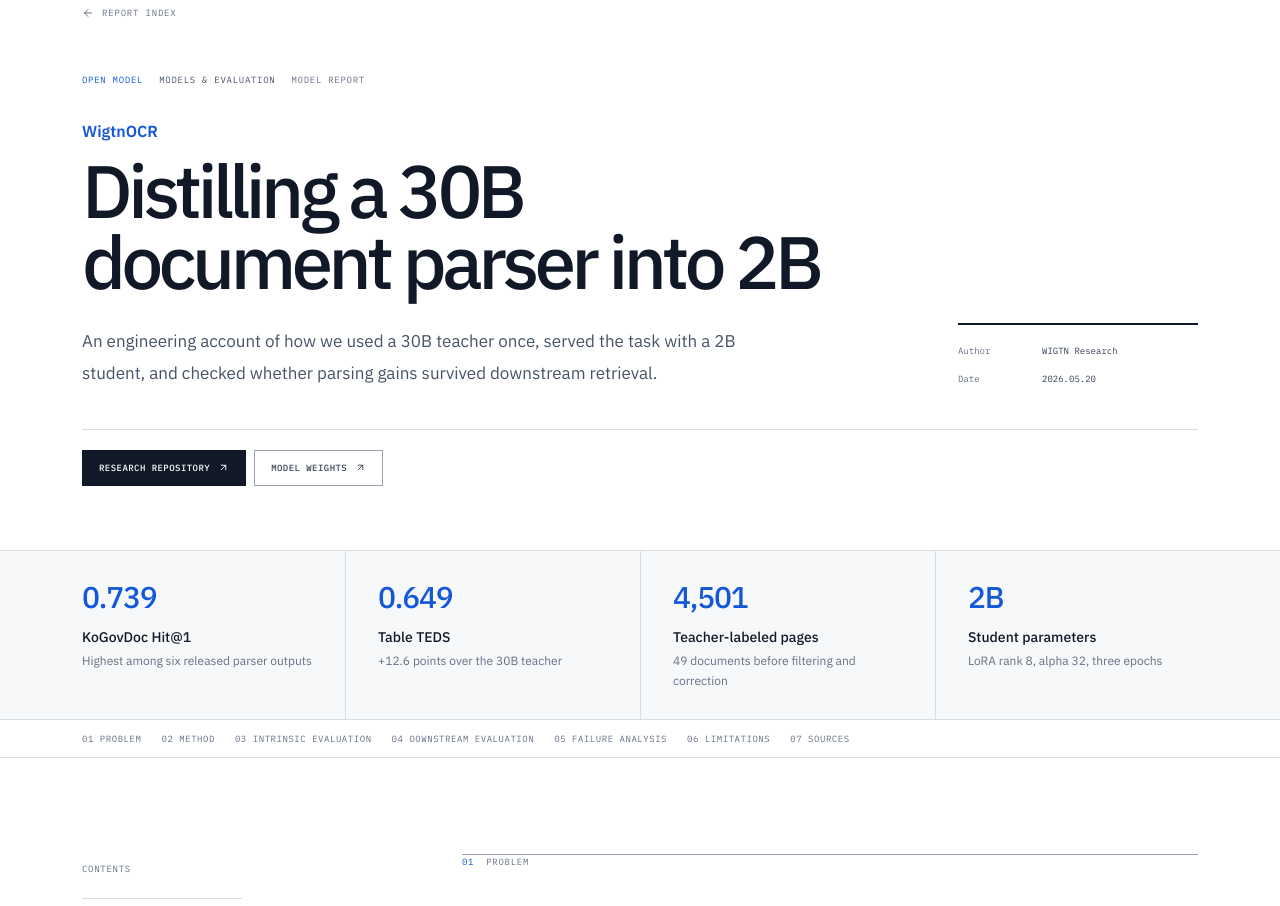
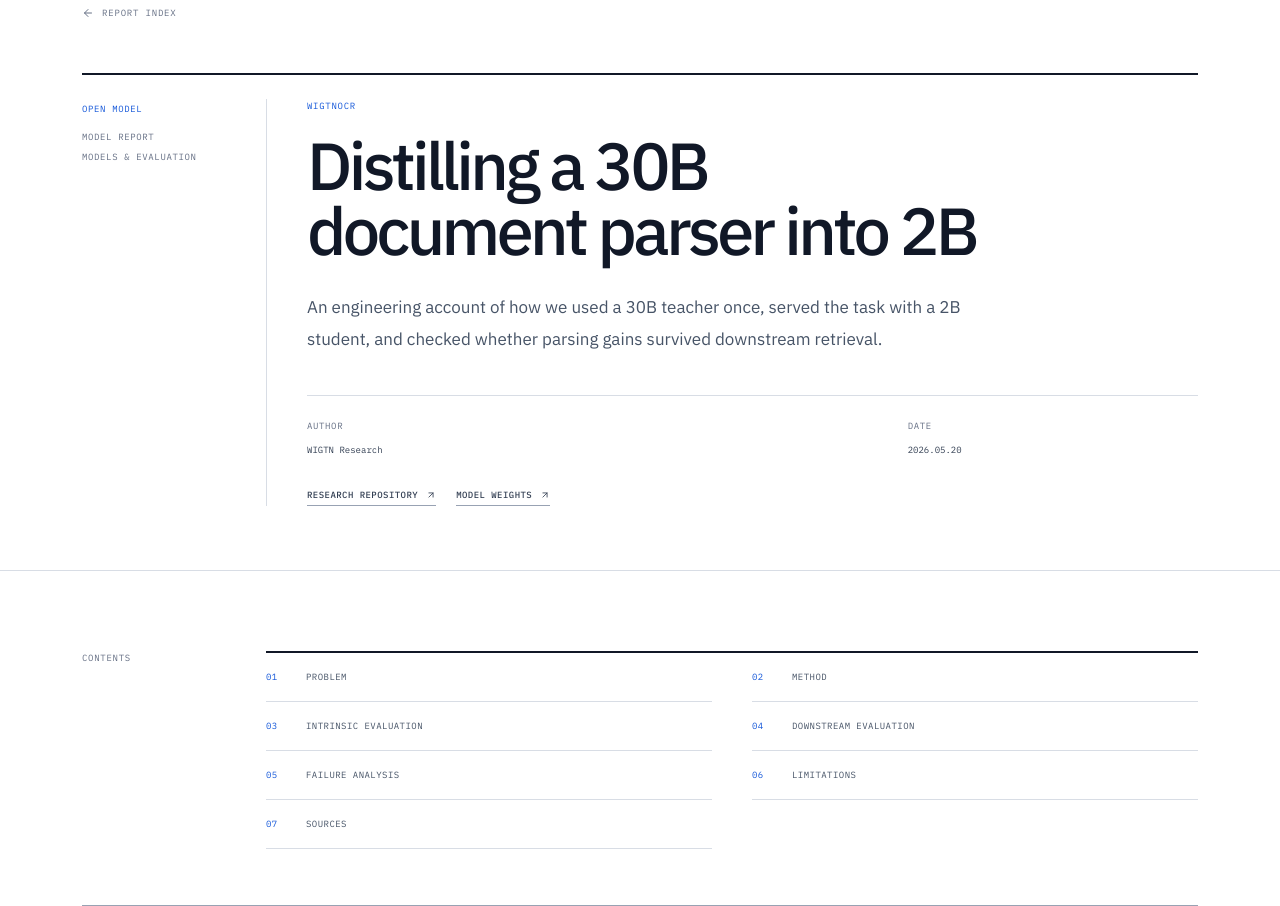
Before and after one commit to wigtn/wigtn-tech-report, a Next.js app: page /preview/wigtnocr in a window 1280 px wide. Shown: the part 120-1026 px from the top of the page. Built offline with nearby package versions, Linux system fonts and the light colour scheme; no server answers; a web font is replaced by a local one.

Commit message:
Refine alternate report document layout

```diff
--- a/mockups/research-preview/PreviewProjectPage.tsx
+++ b/mockups/research-preview/PreviewProjectPage.tsx
@@ -121,132 +121,135 @@
             <ArrowLeft aria-hidden size={12} /> Report index
           </Link>
 
-          <div className="mt-12 grid gap-10 lg:grid-cols-[minmax(0,1fr)_15rem]">
-            <div>
+          <div className="mt-12 border-t-2 border-[#111827] pt-6 lg:grid lg:grid-cols-[9rem_minmax(0,1fr)] lg:gap-10">
+            <aside className="font-report-mono text-[9px] uppercase leading-5 tracking-[0.07em] text-[#667085]">
+              <span className="block text-[#1457D9]">{project.status}</span>
+              <span className="mt-2 block">{project.format}</span>
+              <span className="block">{project.track}</span>
+            </aside>
+
+            <div className="mt-9 lg:mt-0 lg:border-l lg:border-[#D8DDE5] lg:pl-10">
               <div className="flex flex-wrap gap-x-4 gap-y-2 font-report-mono text-[9px] uppercase tracking-[0.08em]">
-                <span className="text-[#1457D9]">{project.status}</span>
-                <span className="text-[#475467]">{project.track}</span>
-                <span className="text-[#667085]">{project.format}</span>
+                <span className="text-[#1457D9]">{project.shortTitle}</span>
+                {project.venue && <span className="text-[#667085]">{project.venue}</span>}
               </div>
-              <p className="mt-8 text-base font-semibold text-[#1457D9]">
-                {project.shortTitle}
-              </p>
-              <h1 className="mt-3 max-w-[900px] text-balance text-[clamp(2.6rem,5.8vw,5.35rem)] font-medium leading-[0.96] tracking-[-0.06em]">
+              <h1 className="mt-5 max-w-[880px] text-balance text-[clamp(2.5rem,5.2vw,5rem)] font-medium leading-[0.98] tracking-[-0.055em]">
                 {project.title}
               </h1>
               <p className="mt-7 max-w-[68ch] text-[17px] leading-8 text-[#475467]">
                 {project.dek}
               </p>
+
+              <dl className="mt-10 grid gap-5 border-t border-[#D8DDE5] pt-5 font-report-mono text-[9px] leading-5 text-[#667085] sm:grid-cols-[minmax(0,2fr)_minmax(7rem,1fr)]">
+                <div>
+                  <dt className="uppercase tracking-[0.07em]">Author</dt>
+                  <dd className="mt-1 text-[#344054]">{project.authors}</dd>
                 </div>
+                <div>
+                  <dt className="uppercase tracking-[0.07em]">Date</dt>
+                  <dd className="mt-1 text-[#344054]">{project.date}</dd>
+                </div>
+              </dl>
 
-            <dl className="border-t-2 border-[#111827] pt-4 font-report-mono text-[9px] leading-5 text-[#667085] lg:self-end">
-              <div className="grid grid-cols-[4.5rem_1fr] gap-3">
-                <dt>Author</dt>
-                <dd className="text-[#344054]">{project.authors}</dd>
-              </div>
-              <div className="mt-2 grid grid-cols-[4.5rem_1fr] gap-3">
-                <dt>Date</dt>
-                <dd className="text-[#344054]">{project.date}</dd>
-              </div>
-              {project.venue && (
-                <div className="mt-2 grid grid-cols-[4.5rem_1fr] gap-3">
-                  <dt>Venue</dt>
-                  <dd className="text-[#1457D9]">{project.venue}</dd>
-                </div>
-              )}
-            </dl>
-          </div>
-
-          <div className="mt-10 flex flex-wrap gap-2 border-t border-[#D8DDE5] pt-5">
+              <div className="mt-7 flex flex-wrap gap-x-5 gap-y-3">
                 {project.links.map((link) => (
                   <a
                     key={link.href}
                     href={link.href}
                     target="_blank"
                     rel="noreferrer"
-                className={`inline-flex items-center gap-2 border px-4 py-2.5 font-report-mono text-[9px] font-medium uppercase tracking-[0.05em] transition-colors ${
-                  link.primary
-                    ? "border-[#111827] bg-[#111827] text-white hover:bg-[#1457D9]"
-                    : "border-[#98A2B3] text-[#344054] hover:border-[#1457D9] hover:text-[#1457D9]"
-                }`}
+                    className="inline-flex items-center gap-2 border-b border-[#98A2B3] pb-1 font-report-mono text-[9px] font-medium uppercase tracking-[0.05em] text-[#344054] transition-colors hover:border-[#1457D9] hover:text-[#1457D9]"
                   >
-                {link.href.includes("youtube.com") && <Play aria-hidden size={11} fill="currentColor" />}
-                {link.label} <ArrowUpRight aria-hidden size={11} />
+                    {link.href.includes("youtube.com") && (
+                      <Play aria-hidden size={10} fill="currentColor" />
+                    )}
+                    {link.label} <ArrowUpRight aria-hidden size={10} />
                   </a>
                 ))}
               </div>
             </div>
+          </div>
+        </div>
       </header>
 
-      <section className="border-b border-[#D8DDE5] bg-[#F7F8FA]">
-        <div className="mx-auto grid max-w-[1180px] sm:grid-cols-2 lg:grid-cols-4">
-          {project.metrics.map((metric, index) => (
+      <div className="mx-auto max-w-[1180px] px-5 py-14 md:px-8 md:py-20">
+        <section className="grid gap-7 border-b border-[#98A2B3] pb-14 lg:grid-cols-[9rem_minmax(0,1fr)] lg:gap-10">
+          <header className="font-report-mono text-[9px] uppercase tracking-[0.08em] text-[#667085]">
+            Contents
+          </header>
+          <ol className="grid border-t-2 border-[#111827] sm:grid-cols-2 sm:gap-x-10">
+            {project.sections.map((section) => (
+              <li key={section.id} className="border-b border-[#D8DDE5]">
+                <a
+                  href={`#${section.id}`}
+                  className="grid grid-cols-[1.75rem_1fr] gap-3 py-4 font-report-mono text-[9px] uppercase leading-4 tracking-[0.05em] text-[#475467] hover:text-[#1457D9]"
+                >
+                  <span className="text-[#1457D9]">{section.index}</span>
+                  <span>{section.eyebrow}</span>
+                </a>
+              </li>
+            ))}
+            <li className="border-b border-[#D8DDE5]">
+              <a
+                href="#limitations"
+                className="grid grid-cols-[1.75rem_1fr] gap-3 py-4 font-report-mono text-[9px] uppercase leading-4 tracking-[0.05em] text-[#475467] hover:text-[#1457D9]"
+              >
+                <span className="text-[#1457D9]">
+                  {String(project.sections.length + 1).padStart(2, "0")}
+                </span>
+                <span>Limitations</span>
+              </a>
+            </li>
+            <li className="border-b border-[#D8DDE5]">
+              <a
+                href="#sources"
+                className="grid grid-cols-[1.75rem_1fr] gap-3 py-4 font-report-mono text-[9px] uppercase leading-4 tracking-[0.05em] text-[#475467] hover:text-[#1457D9]"
+              >
+                <span className="text-[#1457D9]">
+                  {String(project.sections.length + 2).padStart(2, "0")}
+                </span>
+                <span>Sources</span>
+              </a>
+            </li>
+          </ol>
+        </section>
+
+        <section className="grid gap-7 border-b border-[#98A2B3] py-14 lg:grid-cols-[9rem_minmax(0,1fr)] lg:gap-10">
+          <header className="font-report-mono text-[9px] uppercase tracking-[0.08em] text-[#667085]">
+            Key results
+          </header>
+          <div className="grid border-t-2 border-[#111827] sm:grid-cols-2 sm:gap-x-10">
+            {project.metrics.map((metric) => (
               <div
                 key={metric.label}
-              className={`px-5 py-7 md:px-8 ${
-                index > 0 ? "border-t border-[#D8DDE5] sm:border-l sm:border-t-0" : ""
-              } ${index === 2 ? "sm:border-l-0 lg:border-l" : ""}`}
+                className="grid grid-cols-[7rem_1fr] gap-5 border-b border-[#D8DDE5] py-5"
               >
-              <strong className="text-3xl font-medium tracking-[-0.04em] text-[#1457D9]">
+                <strong className="text-2xl font-medium tracking-[-0.04em] text-[#1457D9]">
                   {metric.value}
                 </strong>
-              <span className="mt-3 block text-sm font-medium">{metric.label}</span>
-              <span className="mt-1 block text-xs leading-5 text-[#667085]">{metric.detail}</span>
+                <span>
+                  <span className="block text-sm font-medium">{metric.label}</span>
+                  <span className="mt-1 block text-xs leading-5 text-[#667085]">
+                    {metric.detail}
+                  </span>
+                </span>
               </div>
             ))}
           </div>
         </section>
 
-      <nav className="sticky top-14 z-40 border-b border-[#D8DDE5] bg-white/95 backdrop-blur">
-        <div className="mx-auto flex max-w-[1180px] gap-x-5 overflow-x-auto px-5 py-3 font-report-mono text-[9px] uppercase tracking-[0.06em] text-[#667085] md:px-8">
-          {project.sections.map((section) => (
-            <a key={section.id} href={`#${section.id}`} className="shrink-0 hover:text-[#1457D9]">
-              {section.index} {section.eyebrow}
-            </a>
-          ))}
-          <a href="#limitations" className="shrink-0 hover:text-[#1457D9]">
-            {String(project.sections.length + 1).padStart(2, "0")} Limitations
-          </a>
-          <a href="#sources" className="shrink-0 hover:text-[#1457D9]">
-            {String(project.sections.length + 2).padStart(2, "0")} Sources
-          </a>
-        </div>
-      </nav>
-
-      <div className="mx-auto max-w-[1180px] px-5 py-16 md:px-8 md:py-24">
-        <div className="grid gap-16 lg:grid-cols-[10rem_minmax(0,46rem)] lg:justify-between">
-          <aside className="hidden lg:block">
-            <div className="sticky top-28">
-              <span className="font-report-mono text-[9px] uppercase tracking-[0.08em] text-[#667085]">
-                Contents
-              </span>
-              <ol className="mt-5 border-t border-[#D8DDE5]">
-                {project.sections.map((section) => (
-                  <li key={section.id} className="border-b border-[#E4E7EC]">
-                    <a
-                      href={`#${section.id}`}
-                      className="grid grid-cols-[1.5rem_1fr] gap-2 py-3 font-report-mono text-[9px] leading-4 text-[#667085] hover:text-[#1457D9]"
-                    >
-                      <span>{section.index}</span>
-                      <span>{section.eyebrow}</span>
-                    </a>
-                  </li>
-                ))}
-              </ol>
-            </div>
-          </aside>
-
-          <article className="min-w-0">
+        <article>
           {project.sections.map((section) => (
             <section
               key={section.id}
               id={section.id}
-                className="scroll-mt-28 border-t border-[#98A2B3] py-14 first:pt-0 md:py-20"
+              className="grid scroll-mt-20 gap-7 border-b border-[#98A2B3] py-14 md:py-20 lg:grid-cols-[9rem_minmax(0,46rem)] lg:gap-10"
             >
-                <div className="mb-8 flex gap-3 font-report-mono text-[9px] uppercase tracking-[0.08em] text-[#667085]">
-                  <span className="text-[#1457D9]">{section.index}</span>
-                  <span>{section.eyebrow}</span>
-                </div>
+              <header className="font-report-mono text-[9px] uppercase leading-5 tracking-[0.08em] text-[#667085]">
+                <span className="block text-[#1457D9]">{section.index}</span>
+                <span className="mt-2 block">{section.eyebrow}</span>
+              </header>
+              <div className="min-w-0">
                 <h2 className="max-w-[680px] text-[clamp(2rem,4vw,3.35rem)] font-medium leading-[1.02] tracking-[-0.05em]">
                   {section.title}
                 </h2>
@@ -256,7 +259,10 @@
                   </p>
                 )}
                 {section.paragraphs?.map((paragraph) => (
-                  <p key={paragraph} className="mt-6 max-w-[68ch] text-[16px] leading-8 text-[#475467]">
+                  <p
+                    key={paragraph}
+                    className="mt-6 max-w-[68ch] text-[16px] leading-8 text-[#475467]"
+                  >
                     {paragraph}
                   </p>
                 ))}
@@ -308,18 +314,21 @@
                     <span className="font-report-mono text-[9px] uppercase tracking-[0.08em] text-[#1457D9]">
                       {section.callout.label}
                     </span>
-                    <p className="mt-3 text-[16px] leading-7 text-[#344054]">{section.callout.text}</p>
+                    <p className="mt-3 text-[16px] leading-7 text-[#344054]">
+                      {section.callout.text}
+                    </p>
                   </aside>
                 )}
+              </div>
             </section>
           ))}
 
           {embedUrl && (
-              <section className="border-t border-[#98A2B3] py-14 md:py-20">
-                <div className="mb-6 font-report-mono text-[9px] uppercase tracking-[0.08em] text-[#667085]">
+            <section className="grid gap-7 border-b border-[#98A2B3] py-14 md:py-20 lg:grid-cols-[9rem_minmax(0,46rem)] lg:gap-10">
+              <header className="font-report-mono text-[9px] uppercase tracking-[0.08em] text-[#667085]">
                 System video
-                </div>
-                <div className="aspect-video max-w-[42rem] overflow-hidden border border-[#98A2B3] bg-[#111827]">
+              </header>
+              <div className="aspect-video overflow-hidden border border-[#98A2B3] bg-[#111827]">
                 <iframe
                   src={embedUrl}
                   title={`${project.shortTitle} system video`}
@@ -332,13 +341,17 @@
             </section>
           )}
 
-            <section id="limitations" className="scroll-mt-28 border-t border-[#98A2B3] py-14 md:py-20">
-              <div className="mb-8 flex gap-3 font-report-mono text-[9px] uppercase tracking-[0.08em] text-[#667085]">
-                <span className="text-[#1457D9]">
+          <section
+            id="limitations"
+            className="grid scroll-mt-20 gap-7 border-b border-[#98A2B3] py-14 md:py-20 lg:grid-cols-[9rem_minmax(0,46rem)] lg:gap-10"
+          >
+            <header className="font-report-mono text-[9px] uppercase leading-5 tracking-[0.08em] text-[#667085]">
+              <span className="block text-[#1457D9]">
                 {String(project.sections.length + 1).padStart(2, "0")}
               </span>
-                <span>Limitations</span>
-              </div>
+              <span className="mt-2 block">Limitations</span>
+            </header>
+            <div>
               <h2 className="text-3xl font-medium tracking-[-0.04em]">Where the claim stops</h2>
               <ul className="mt-8 border-t-2 border-[#111827]">
                 {project.limitations.map((limitation, index) => (
@@ -353,15 +366,20 @@
                   </li>
                 ))}
               </ul>
+            </div>
           </section>
 
-            <section id="sources" className="scroll-mt-28 border-t border-[#98A2B3] py-14 md:py-20">
-              <div className="mb-8 flex gap-3 font-report-mono text-[9px] uppercase tracking-[0.08em] text-[#667085]">
-                <span className="text-[#1457D9]">
+          <section
+            id="sources"
+            className="grid scroll-mt-20 gap-7 py-14 md:py-20 lg:grid-cols-[9rem_minmax(0,46rem)] lg:gap-10"
+          >
+            <header className="font-report-mono text-[9px] uppercase leading-5 tracking-[0.08em] text-[#667085]">
+              <span className="block text-[#1457D9]">
                 {String(project.sections.length + 2).padStart(2, "0")}
               </span>
-                <span>Sources & citation</span>
-              </div>
+              <span className="mt-2 block">Sources & citation</span>
+            </header>
+            <div>
               <div className="border-t-2 border-[#111827]">
                 {project.links.map((link) => (
                   <a
@@ -393,9 +411,9 @@
                   {project.citation}
                 </code>
               </div>
+            </div>
           </section>
         </article>
-        </div>
       </div>
 
       <section className="border-t border-[#D8DDE5] bg-[#F7F8FA]">
```
Lines whose indentation alone changed are shown as unchanged.
